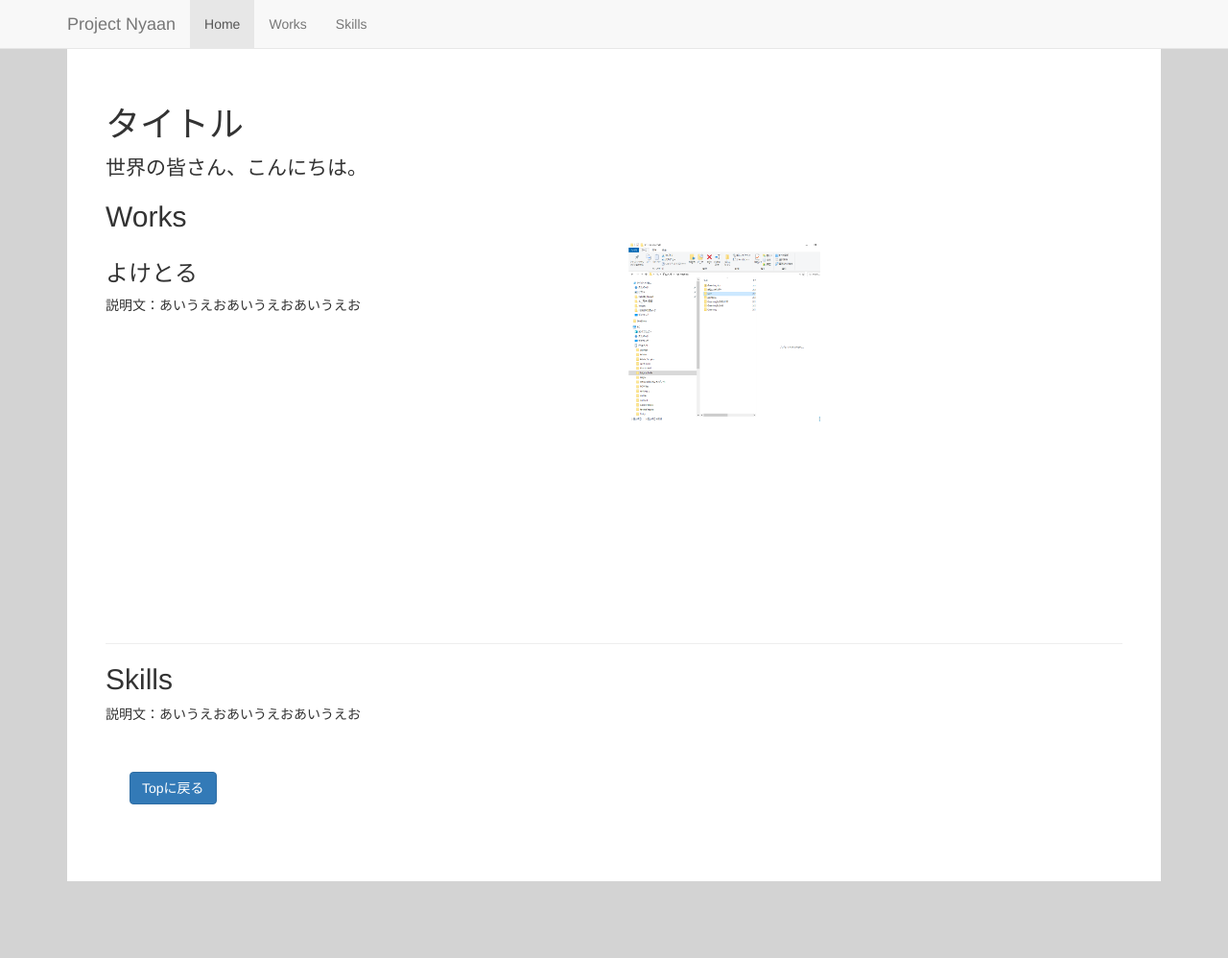
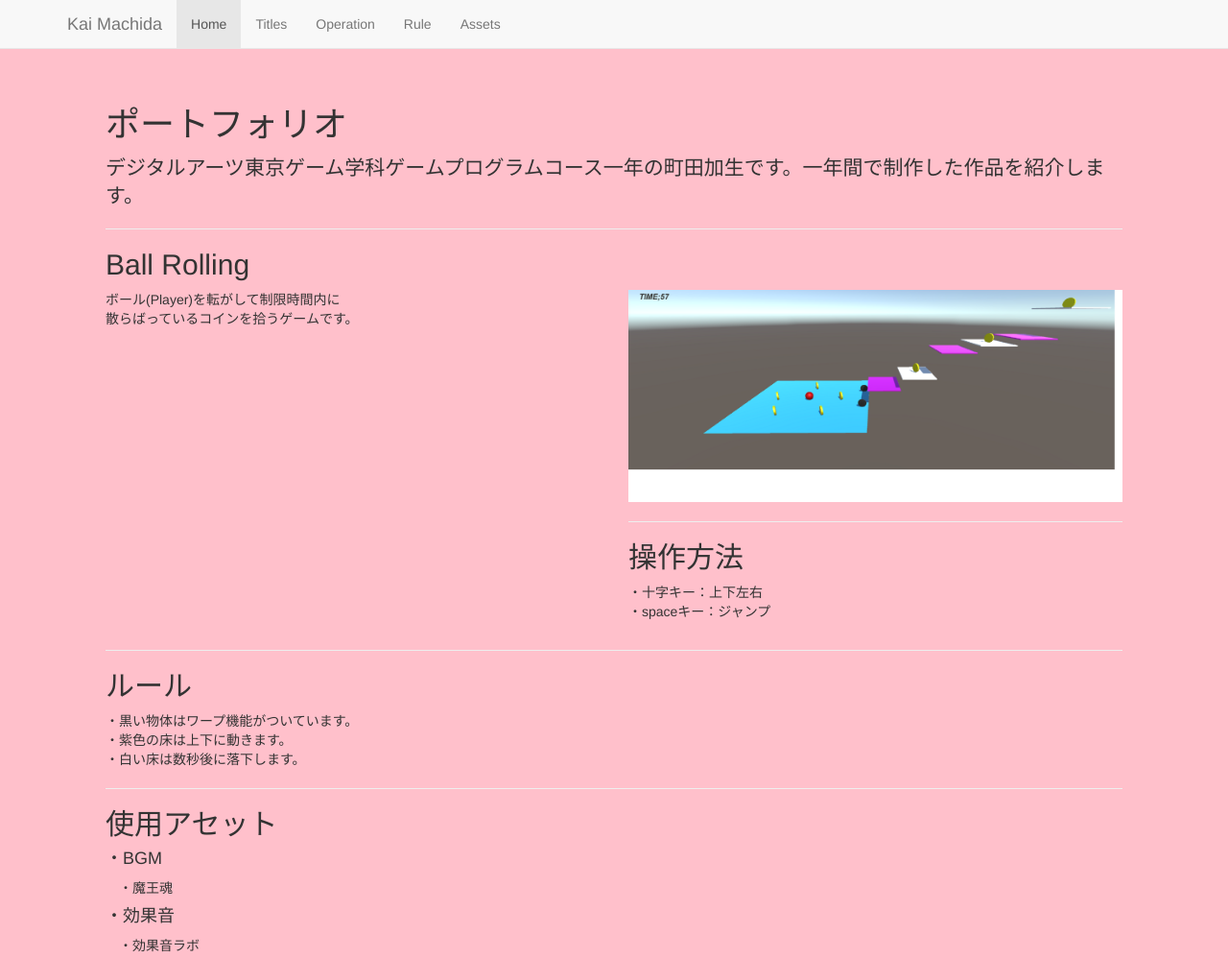
Before and after one commit to kai-machida/portfolio, a plain HTML site: page index.html in a window 1280 px wide. Shown: the top 998 px of the page at 96% size. Before the commit the page ends 918 px from the top, so only its background shows below. Drawn offline with nearby package versions, Linux system fonts and the light colour scheme.

Commit message:
ポートフォリオ

```diff
--- a/index.html
+++ b/index.html
@@ -12,12 +12,12 @@
     <style>
         body {
             padding-top: 50px;
-            background-color: lightgray;
+            background-color: pink;
         }
 
         .starter-template {
             padding: 40px 40px;
-            background-color: white;
+            background-color: pink;
         }
     </style>
 </head>
@@ -32,13 +32,15 @@
                     <span class="icon-bar"></span>
                     <span class="icon-bar"></span>
                 </button>
-                <a class="navbar-brand" href="#">Project Nyaan</a>
+                <a class="navbar-brand" href="#">Kai Machida</a>
             </div>
             <div id="navbar" class="collapse navbar-collapse">
                 <ul class="nav navbar-nav">
                     <li class="active"><a href="#">Home</a></li>
-                    <li><a href="#works">Works</a></li>
-                    <li><a href="#skills">Skills</a></li>
+                    <li><a href="#titles">Titles</a></li>
+                    <li><a href="#operation">Operation</a></li>
+                    <li><a href="#rule">Rule</a></li>
+                    <li><a href="#assets">Assets</a></li>
                 </ul>
             </div>
             <!--/.nav-collapse -->
@@ -46,24 +48,33 @@
     </nav>
     <div class="container">
         <div class="starter-template">
-            <h1>タイトル</h1>
-            <p class="lead">世界の皆さん、こんにちは。</p>
-            <h2 id="works">Works</h2>
+            <h1>ポートフォリオ</h1>
+            <p class="lead">デジタルアーツ東京ゲーム学科ゲームプログラムコース一年の町田加生です。一年間で制作した作品を紹介します。</p>
+            <hr>
+            <h2 id="works">Ball Rolling</h2>
 
             <div class="row">
             <div class="col-sm-6">
-              <h3>よけとる</h3>
-              <p>説明文：あいうえおあいうえおあいうえお</p>
+              <p>ボール(Player)を転がして制限時間内に<br>散らばっているコインを拾うゲームです。</p>
             </div>
             <div class="col-sm-6">
-              <img class="img-responsive" src="images/images00.png" alt="よけとるスクリーンショット">
+              <img class="img-responsive" src="images/images01.png" alt="スクリーンショット">
+            <hr>
+              <h2>操作方法</h2>
+                <p>・十字キー：上下左右<br>・spaceキー：ジャンプ</p>
             </div>
           </div>
 
 
             <hr>
-            <h2 id="skills">Skills</h2>
-            <p>説明文：あいうえおあいうえおあいうえお</p>
+            <h2>ルール</h2>
+              <p>・黒い物体はワープ機能がついています。<br>・紫色の床は上下に動きます。<br>・白い床は数秒後に落下します。</p>
+            <hr>
+            <h2 id="skills">使用アセット</h2>
+              <h4>・BGM</h4>
+              <p>　・魔王魂</p>
+              <h4>・効果音</h4>
+              <p>　・効果音ラボ</p>
             <div class="row starter-template">
             <a class="btn btn-primary" href="#">Topに戻る</a>
         </div>
```
Also changed, not shown: images/images01.png (added).
